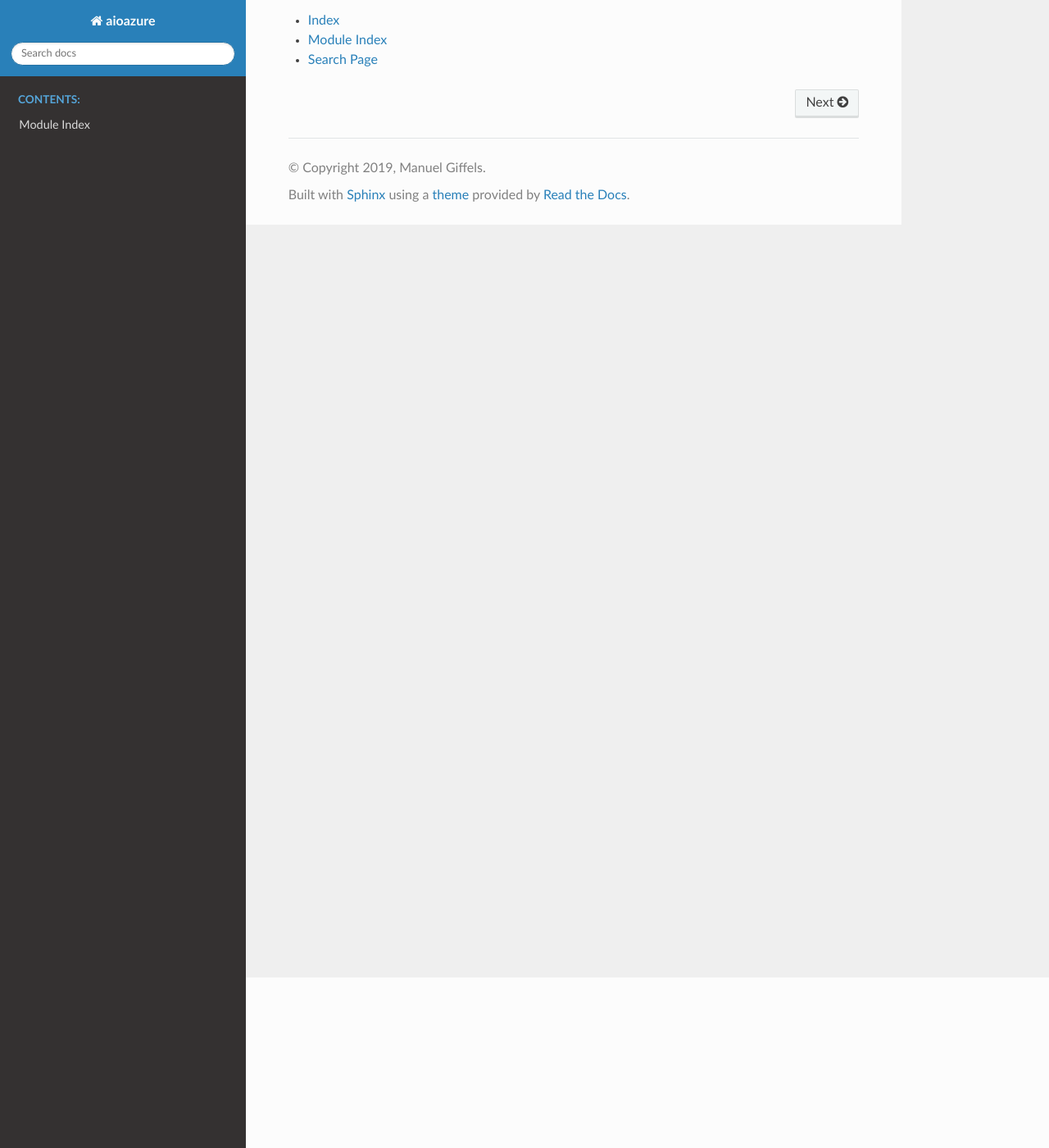
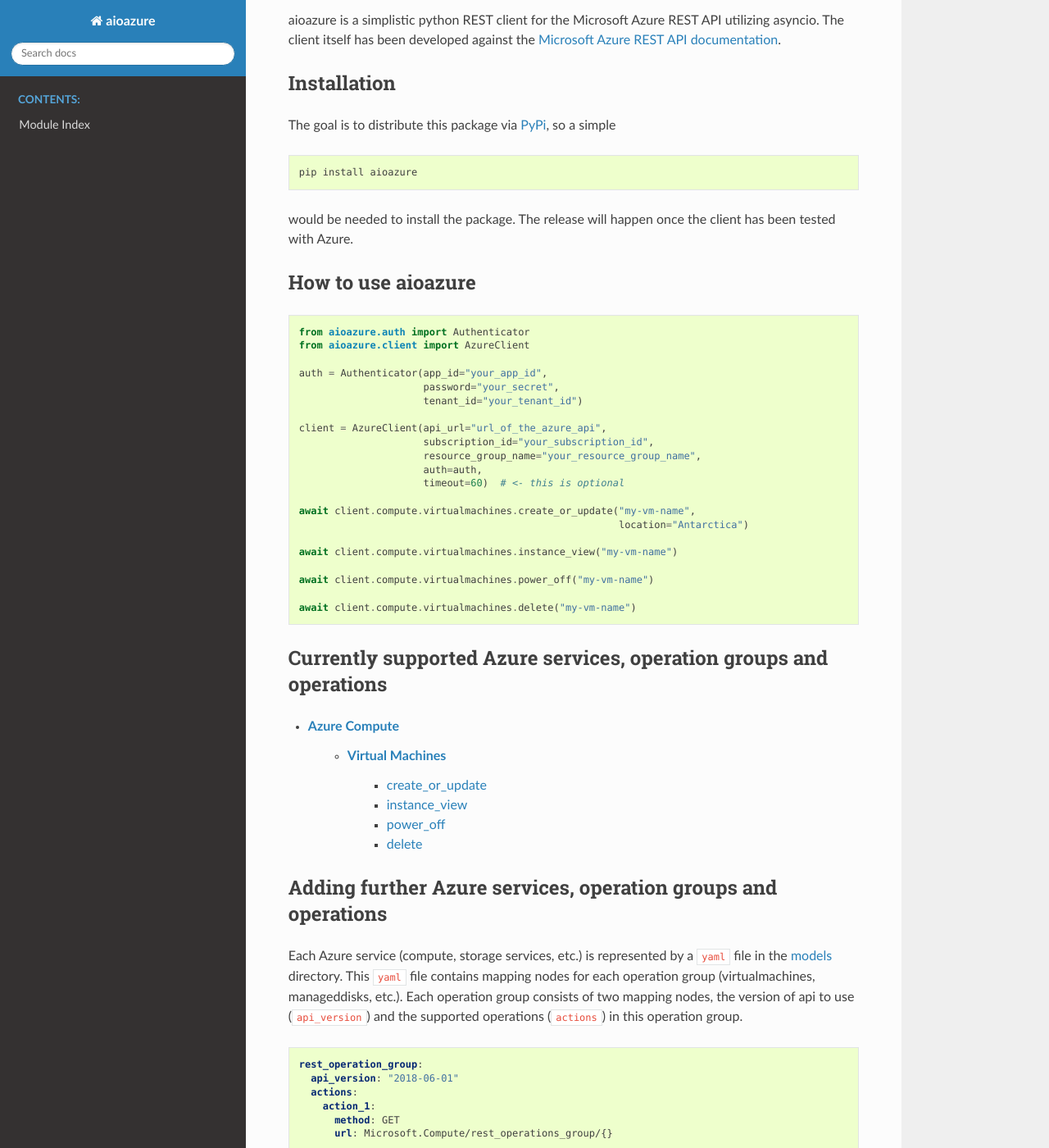
Before and after one commit to giffels/aioazure, a Sphinx documentation site: the page built from docs/source/index.rst, in a window 1280 px wide and 1400 px high, scrolled down 208 px. Shown: the whole window at 82% size. Built offline with Sphinx 7.4.7 and the Read the Docs theme 2.0.0, drawn with Linux system fonts in a browser that asks for light colours; some of the changed text lies outside the part shown.

Commit message:
Add rough documentation for aioazure

```diff
--- a/docs/source/index.rst
+++ b/docs/source/index.rst
@@ -13,6 +13,92 @@
 
    Module Index <api/modules>
 
+aioazure
+========
+aioazure is a simplistic python REST client for the Microsoft Azure REST API utilizing asyncio.
+The client itself has been developed against the
+`Microsoft Azure REST API documentation <https://docs.microsoft.com/en-us/rest/api/azure/>`_.
+
+Installation
+------------
+The goal is to distribute this package via `PyPi <https://pypi.org/>`_, so a simple
+
+.. code-block:: bash
+
+   pip install aioazure
+
+would be needed to install the package. The release will happen once the client has been tested with Azure.
+
+How to use aioazure
+-------------------
+
+.. code-block:: python
+
+   from aioazure.auth import Authenticator
+   from aioazure.client import AzureClient
+
+   auth = Authenticator(app_id="your_app_id",
+                        password="your_secret",
+                        tenant_id="your_tenant_id")
+
+   client = AzureClient(api_url="url_of_the_azure_api",
+                        subscription_id="your_subscription_id",
+                        resource_group_name="your_resource_group_name",
+                        auth=auth,
+                        timeout=60)  # <- this is optional
+
+   await client.compute.virtualmachines.create_or_update("my-vm-name",
+                                                         location="Antarctica")
+
+   await client.compute.virtualmachines.instance_view("my-vm-name")
+
+   await client.compute.virtualmachines.power_off("my-vm-name")
+
+   await client.compute.virtualmachines.delete("my-vm-name")
+
+
+Currently supported Azure services, operation groups and operations
+-------------------------------------------------------------------
+
+* `Azure Compute <https://docs.microsoft.com/en-us/rest/api/compute/>`_
+   * `Virtual Machines <https://docs.microsoft.com/en-us/rest/api/compute/virtualmachines>`_
+      * `create_or_update <https://docs.microsoft.com/en-us/rest/api/compute/virtualmachines/createorupdate>`_
+      * `instance_view <https://docs.microsoft.com/en-us/rest/api/compute/virtualmachines/instanceview>`_
+      * `power_off <https://docs.microsoft.com/en-us/rest/api/compute/virtualmachines/poweroff>`_
+      * `delete <https://docs.microsoft.com/en-us/rest/api/compute/virtualmachines/delete>`_
+
+Adding further Azure services, operation groups and operations
+--------------------------------------------------------------
+
+Each Azure service (compute, storage services, etc.) is represented by a ``yaml`` file in the
+`models <https://github.com/giffels/aioazure/tree/master/aioazure/resources/models>`_ directory.
+This ``yaml`` file contains mapping nodes for each operation group (virtualmachines, manageddisks, etc.).
+Each operation group consists of two mapping nodes, the version of api to use (``api_version``) and the
+supported operations (``actions``) in this operation group.
+
+.. code-block:: yaml
+
+      rest_operation_group:
+        api_version: "2018-06-01"
+        actions:
+          action_1:
+            method: GET
+            url: Microsoft.Compute/rest_operations_group/{}
+          ...
+          action_n:
+            method: POST
+            url: Microsoft.Compute/rest_operations_group/{}
+      rest_operation_group_2:
+        ...
+
+The Azure service, operation groups and operation can than be called in Python as described below.
+
+.. code-block:: python
+
+    await client.<service_name>.<rest_operation_group>.<action>(args, kwargs)
+
+In case you add additional services, operation groups and operations, please submit a pull request
+so that others can profit as well from the work you have done. Thank you!
 
 Indices and tables
 ==================
```
Also changed, not shown: README.md (+37 -5 lines).
